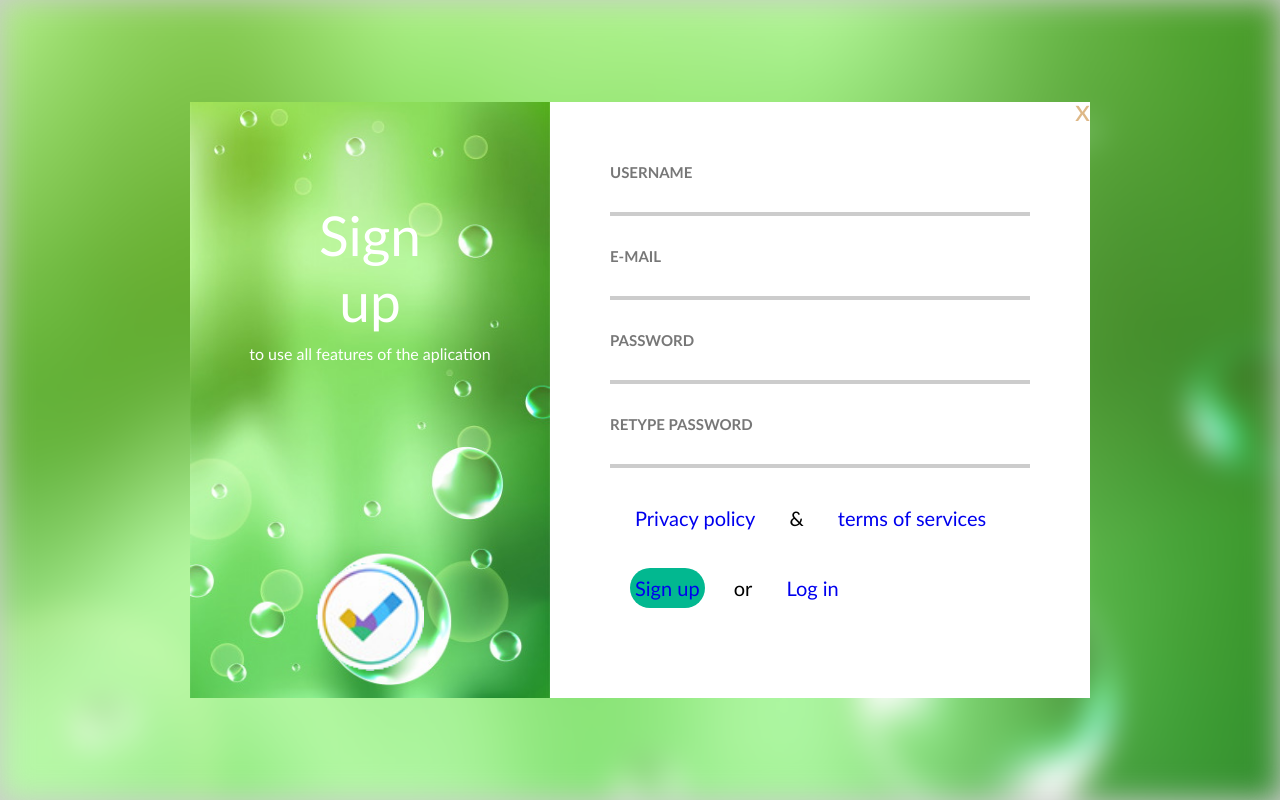
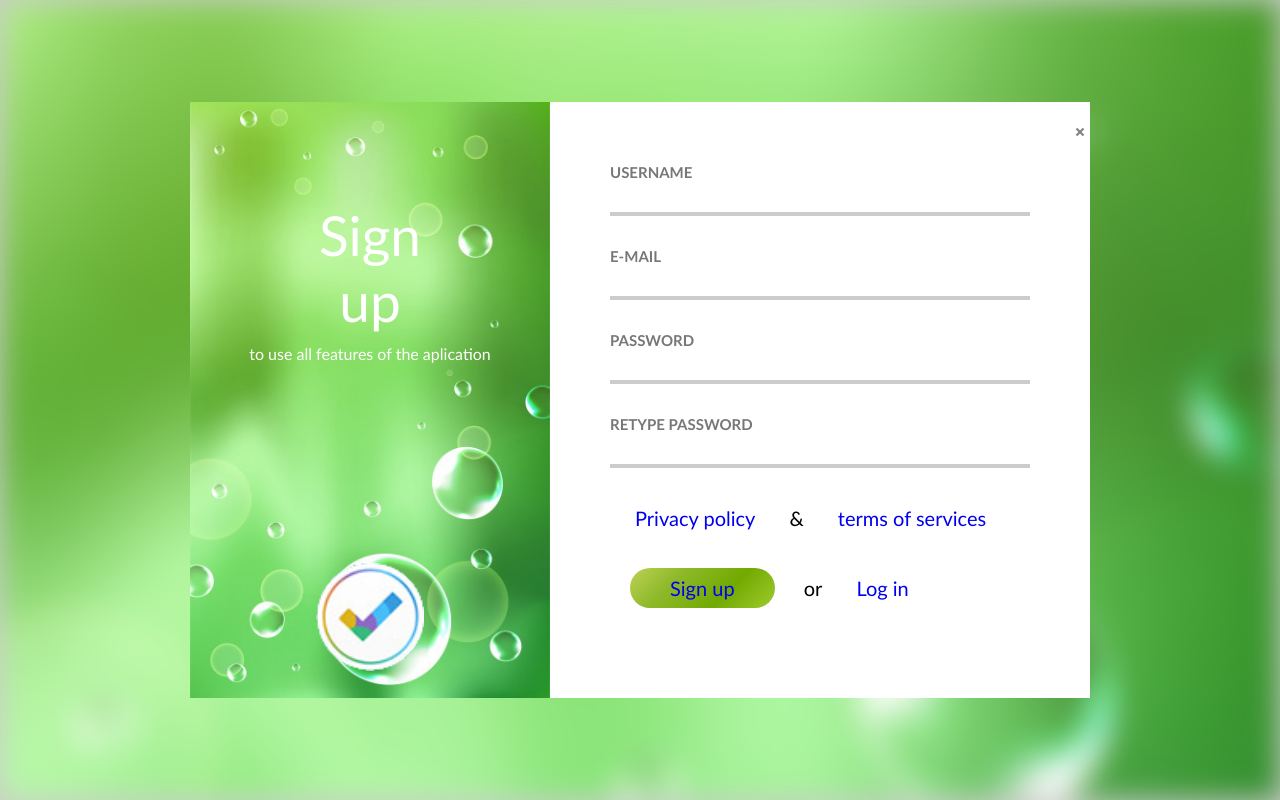
Before and after one commit to teklithuania/Login, a plain HTML site: page index.html in a window 1280 px wide. Drawn offline with Linux system fonts and the light colour scheme; files whose address does not match are found by name.

Commit message:
Right block after and before

```diff
--- a/css/button.css
+++ b/css/button.css
@@ -1,4 +1,4 @@
-.btn {
+.form-row > .btn {
     display: inline-block;
     padding: 5px;
     padding-left: 40px;
@@ -8,4 +8,8 @@
     line-height: 30px;
     border-radius: 20px;
     cursor: pointer;
+    background: -moz-linear-gradient(-45deg,  #bfd255 0%, #8eb92a 30%, #72aa00 65%, #9ecb2d 100%);
+    background: -webkit-linear-gradient(-45deg,  #bfd255 0%,#8eb92a 30%,#72aa00 65%,#9ecb2d 100%);
+    background: linear-gradient(135deg,  #bfd255 0%,#8eb92a 30%,#72aa00 65%,#9ecb2d 100%);
+    filter: progid:DXImageTransform.Microsoft.gradient( startColorstr='#bfd255', endColorstr='#9ecb2d',GradientType=1 );
 }
--- a/css/main2.css
+++ b/css/main2.css
@@ -73,8 +73,34 @@ body {
         position: absolute;
         top: 0;
         right: 0;
-        text-align: right;
+        /* text-align: right;
         font-size: 30px;
         line-height: 15px;
-        color:burlywood;
+        color:burlywood; */
     }
+    .x::before {
+        display: inline-block;
+                content: '';
+                width: 10px;
+                height: 2px;
+                top:0;
+                right: 0;
+                background-color: grey;
+                position: absolute;
+                top: 50%;
+                bottom: 50%;
+                transform: translate(-50%, -50%) rotate(45deg)
+    }
+    .x::after {
+        display: inline-block;
+                content: '';
+                width: 10px;
+                height: 2px;
+                top: 0;
+                right: 0;
+                background-color: grey;
+                position: absolute;
+                top: 50%;
+                bottom: 50%;
+                transform: translate(-50%, -50%) rotate(-45deg)
+    }
--- a/index.html
+++ b/index.html
@@ -18,7 +18,7 @@
             <img class="Checkbox" src="./img/Check.png" alt="Checkbox">
         </div>
         <div class="right">
-            <div class="x">x</div>
+            <div class="x"></div>
             <form>
                 <div class="form-row">
                     <label for="username">Username</label>
```
